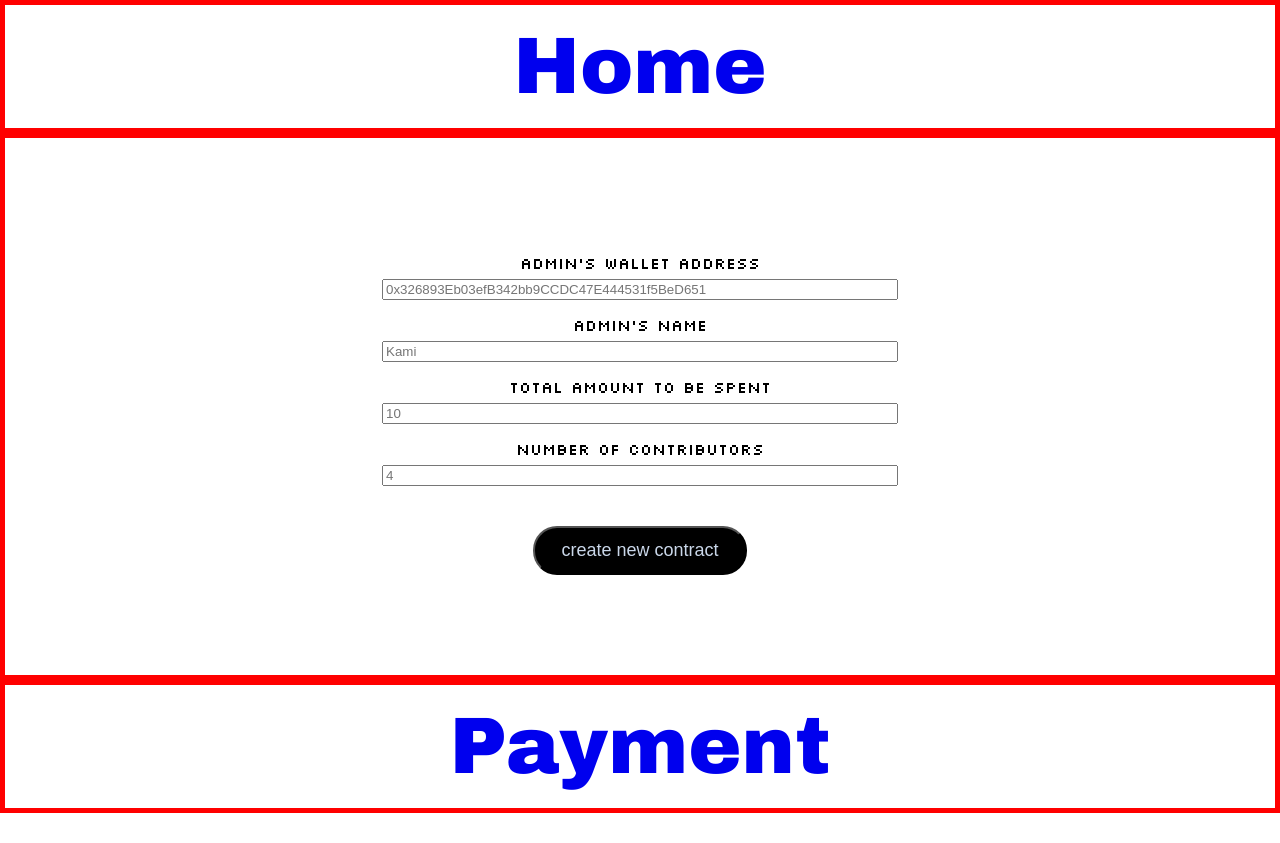
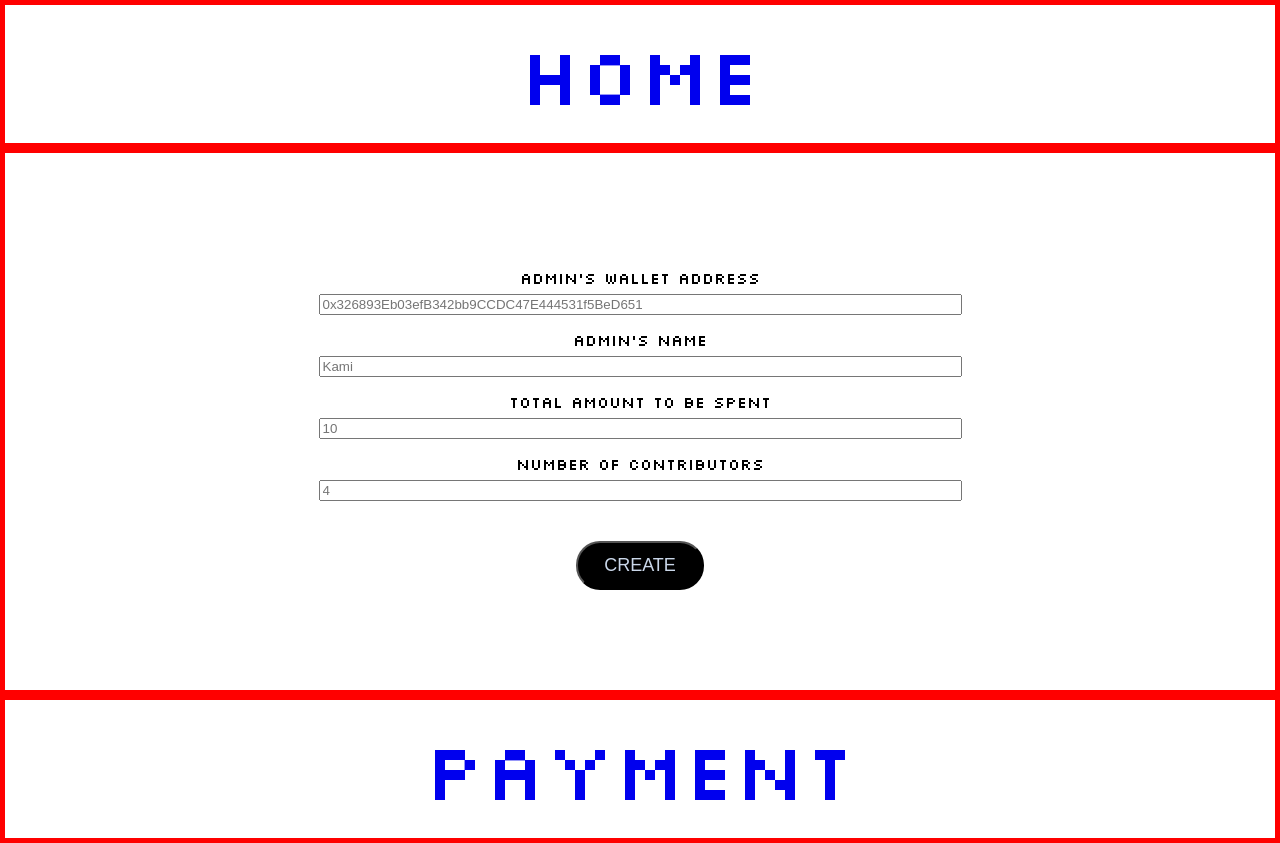
Before and after one commit to Banksy-said-hi/Dong-React, a React (Create React App) app: page /creation in a window 1280 px wide. Before the commit the page ends 813 px from the top, so only its background shows below. Built offline with nearby package versions, Linux system fonts and the light colour scheme.

Commit message:
Don't know why I am not going to sleep!

```diff
--- a/src/App.css
+++ b/src/App.css
@@ -139,7 +139,7 @@
 }
 
 .form input[type="text"] {
-  width: 40%;
+  width: 50%;
 }
 
 .button {
@@ -160,16 +160,6 @@
   height: 300px;
   padding-top: 100px;
   padding-bottom: 35px;
-}
-
-.home-container {
-  position: relative;
-}
-
-.home-container .home-image {
-  position: absolute;
-  left: 50px;
-  right: 50px;
 }
 
 .home-card {
@@ -199,6 +189,6 @@
   padding-top: 18px;
   padding-bottom: 18px;
   font-size: 80px;
-  font-family: Arial Black;
+  font-family: "Silkscreen";
   font-weight: lighter;
 }
--- a/src/components/Creation.js
+++ b/src/components/Creation.js
@@ -73,7 +73,7 @@ function Creation() {
                         <input type="text" placeholder="4" onChange={(x) => setContributors(x.target.value)}></input>
                     </div>
 
-                    <input className="button" type="submit" value="create new contract" ></input>
+                    <input className="button" type="submit" value="CREATE" ></input>
                 </form>
                 <Link className="link" to="/payment"><div className="navigator-card">Payment</div></Link>
 
```
